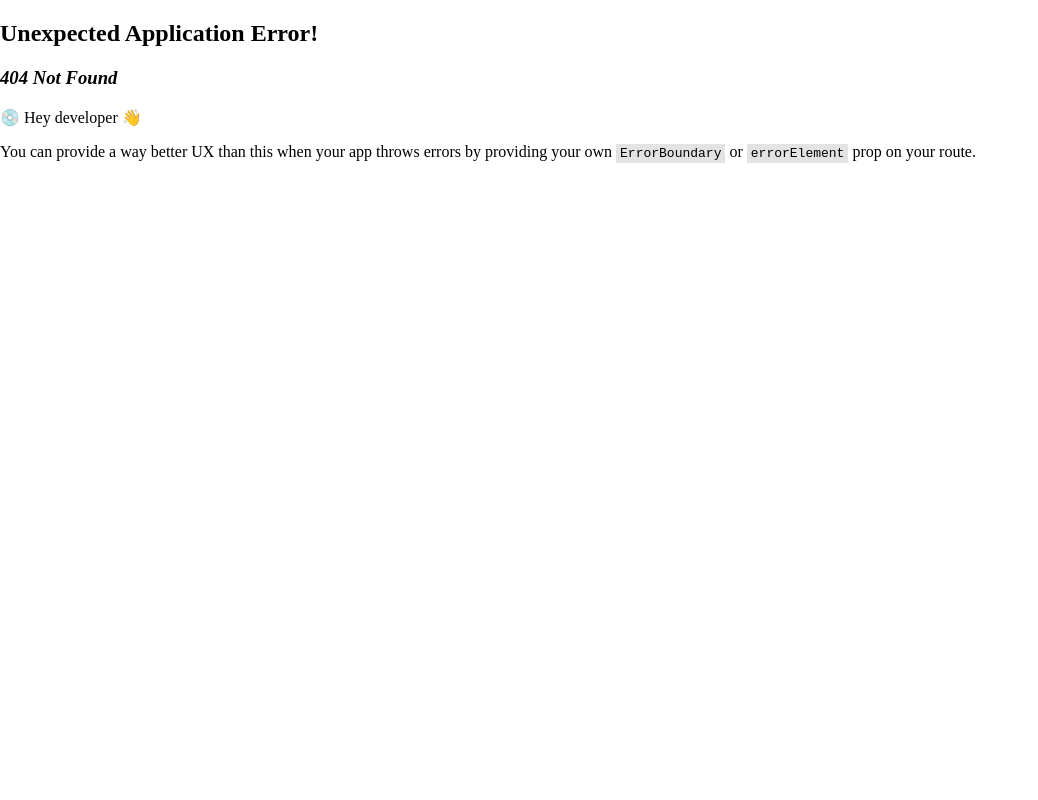
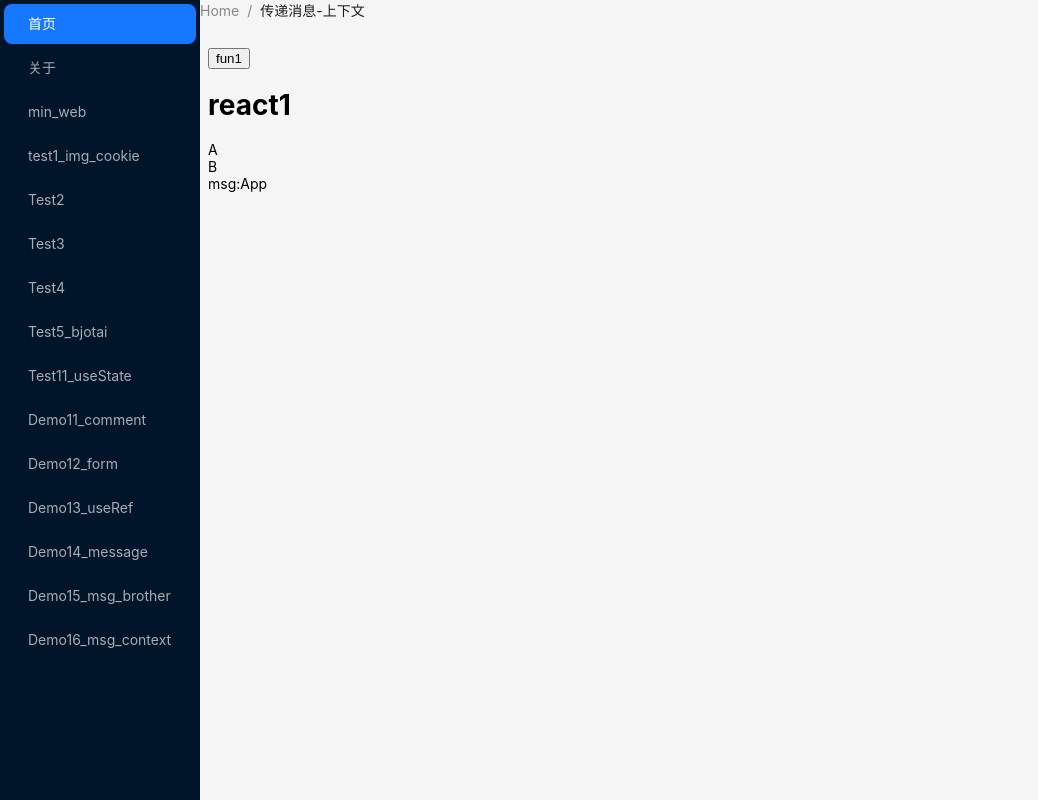
Before and after one commit to astmain/react18_electron_preload, a React (Vite) app: page /Demo16_msg_context in a window 1280 px wide. Before the commit this address had no page. Shown: the whole page, without its empty margins (0-1038 px from the left). Built offline with nearby package versions, Linux system fonts and the light colour scheme.

Commit message:
跨层传递数据createContext

```diff
--- a/src/router.jsx
+++ b/src/router.jsx
@@ -10,6 +10,7 @@ import test1_img_cookie from './views/test1_img_cookie/test1_img_cookie'
 import Test2 from './views/Test2/Test2'
 import Test3 from './views/Test3/Test3'
 import {AppstoreOutlined} from "@ant-design/icons";
+import Demo16_msg_context from "@/views/Demo16_msg_context/Demo16_msg_context";
 
 const router_children = [
     {
@@ -132,9 +133,21 @@ const router_children = [
         label: 'Demo15_msg_brother',
         path: 'Demo15_msg_brother',
         Component: lazy(() => import("@/views/Demo15_msg_brother/Demo15_msg_brother")),
-        handle: {"title": "兄弟组件传递消息", path: "Demo15_msg_brother"},
+        handle: {"title": "传递消息-兄弟组件", path: "Demo15_msg_brother"},
         icon: <AppstoreOutlined/>,
     },
+
+
+    {
+        key: 'Demo16_msg_context',
+        label: 'Demo16_msg_context',
+        path: 'Demo16_msg_context',
+        Component: lazy(() => import("@/views/Demo16_msg_context/Demo16_msg_context")),
+        handle: {"title": "传递消息-上下文", path: "Demo16_msg_context"},
+        icon: <AppstoreOutlined/>,
+    },
+
+
 
 
 ]
--- a/src/views/Demo15_msg_brother/Demo15_msg_brother.jsx
+++ b/src/views/Demo15_msg_brother/Demo15_msg_brother.jsx
@@ -8,8 +8,7 @@ import A01_son from "./A01_son"
 import A02_son from "./A02_son"
 
 
-// 1. 通过子传父 A   -> App
-// 2. 通过父传子 App -> B
+
 
 export default function Demo15_msg_brother() {
     const matches = useMatches()
@@ -41,3 +40,5 @@ export default function Demo15_msg_brother() {
 
     </div>
 }
+// 1. 通过子传父 A   -> App
+// 2. 通过父传子 App -> B
--- /dev/null
+++ b/src/views/Demo16_msg_context/Demo16_msg_context.jsx
@@ -0,0 +1,50 @@
+import {useMatches} from "react-router-dom";
+import {useEffect, useState, createContext, useContext} from "react"
+import {Flex, Input, Button} from 'antd'
+import classnames from 'classnames'
+
+
+let myContext = createContext()
+
+function A() {
+    console.log(`111---fun1:`, 333)
+    return <div>
+        <div>A</div>
+        <B></B>
+    </div>
+}
+
+function B() {
+    console.log(`111---fun1:`, 333)
+    let msg = useContext(myContext)
+    return <div>
+        <div>B</div>
+        <div>msg:{msg}</div>
+
+    </div>
+}
+
+
+export default function react1111() {
+    let msg = useState("App")
+
+    function fun1() {
+        console.log(`111---fun1:`, 333)
+    }
+
+
+    useEffect(() => {
+    }, []);
+
+    return <div className="react1">
+        <button onClick={() => fun1()}>fun1</button>
+        <h1>react1</h1>
+        <myContext.Provider value={msg}>
+            <A/>
+        </myContext.Provider>
+
+    </div>
+}
+// 1. createContext方法创建一个上下文对象
+// 2. 在顶层组件 通过Provider组件提供数据
+// 3. 在底层组件 通过useContext钩子函数使用数据
```
